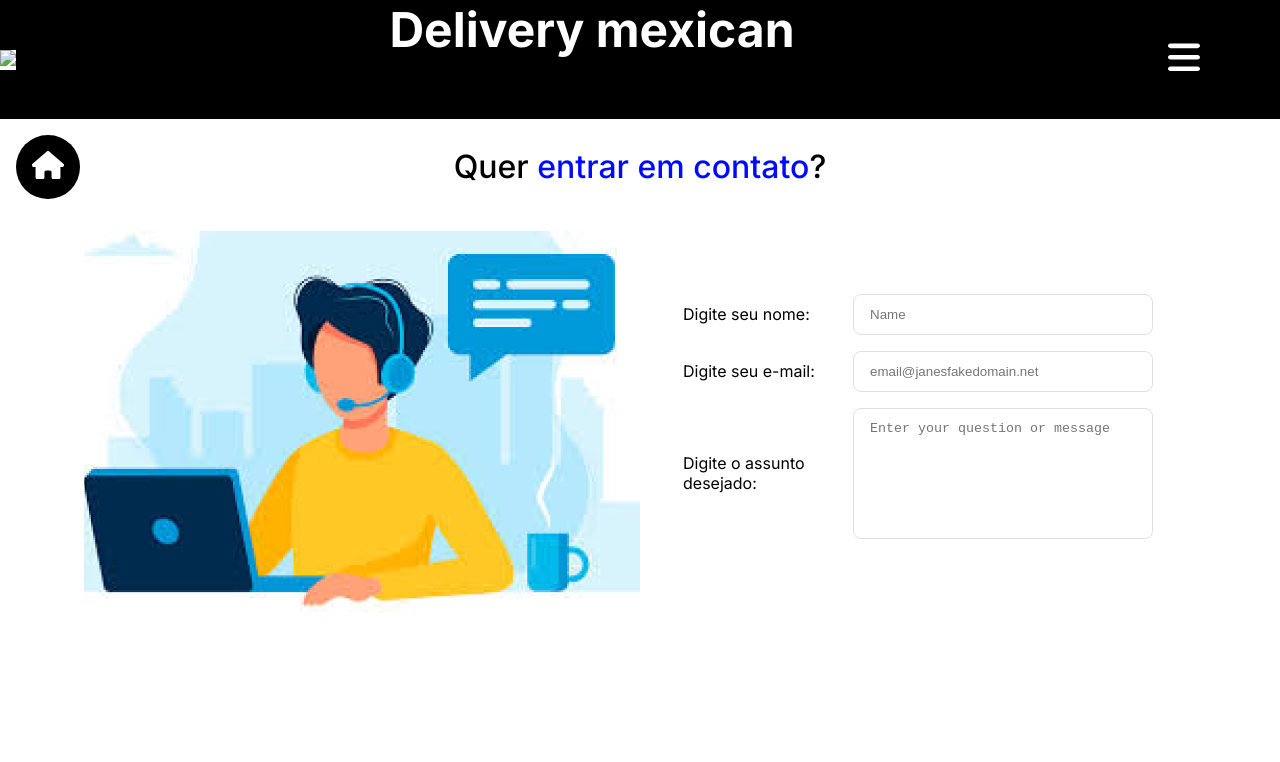
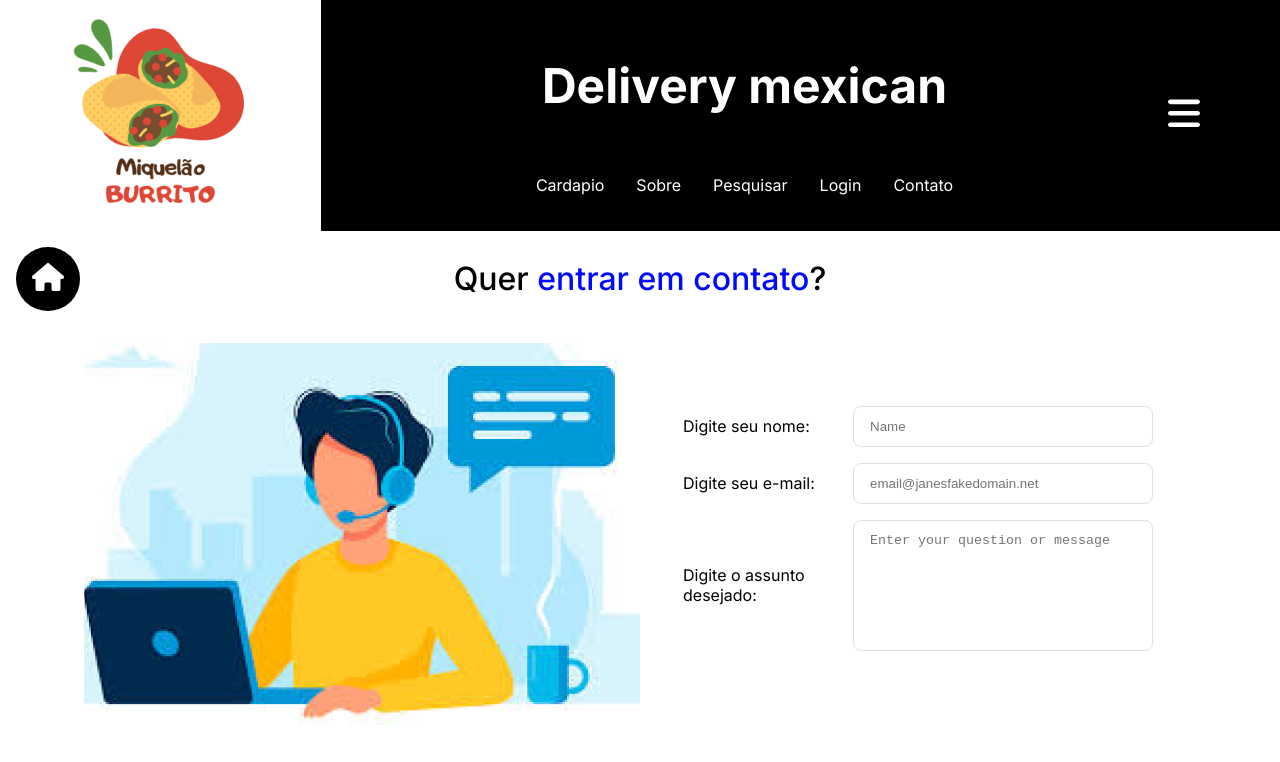
Before and after one commit to miquelao7/Delivery-mexican, a plain HTML site: page contato.html in a window 1280 px wide. Drawn offline with Linux system fonts and the light colour scheme; the site is published under a folder, as on GitHub Pages, so addresses that start at the root find nothing.

Commit message:
Update contato.html

```diff
--- a/contato.html
+++ b/contato.html
@@ -11,7 +11,7 @@
 <body>
     <header>
         <div id="Logo">
-            <img src="/img/Red Brown Burrito Mexican Food Logo (1) 1.png">
+            <img src="img/Red Brown Burrito Mexican Food Logo (1) 1.png">
         </div>
         <div id="Menu">
             <h1>Delivery mexican</h1>
```
